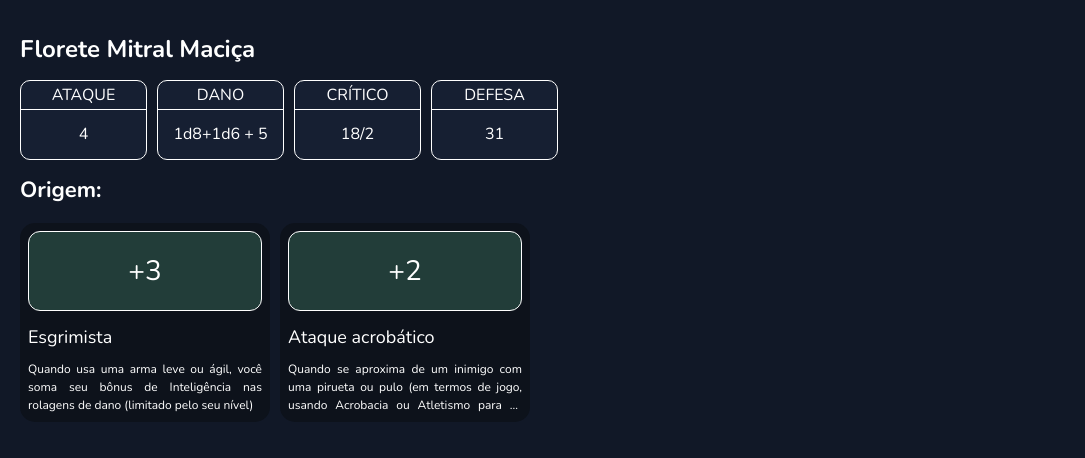
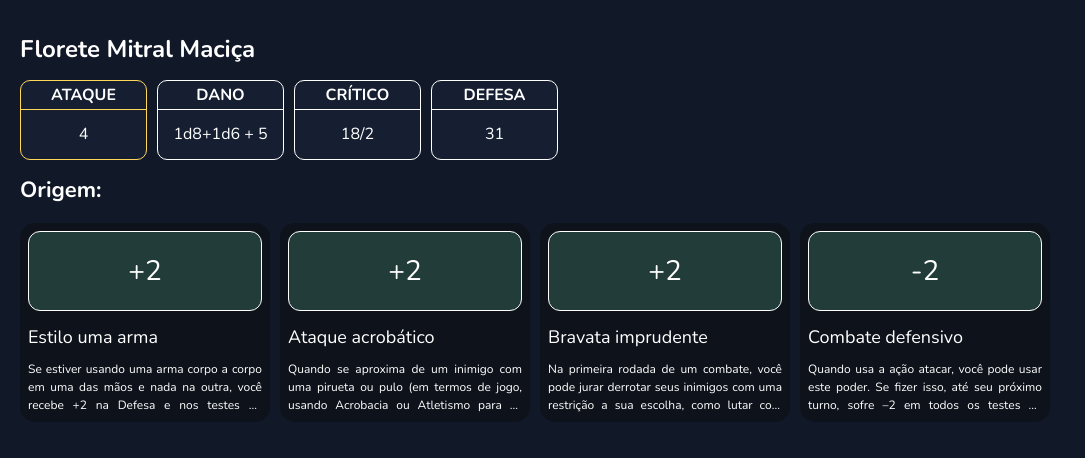
Before and after one commit to lauanS/sp-sheet, a Vue app: page / in a window 1280 px wide. Shown: the top 458 px of the page, without its empty margins (0-1085 px from the left). Built offline with nearby package versions, Linux system fonts and the light colour scheme.

Commit message:
:lipstick: Improves the feedback of the selected status

```diff
--- a/src/components/StatusInfo.vue
+++ b/src/components/StatusInfo.vue
@@ -1,12 +1,17 @@
 <template>
-  <div class="status">
+  <div :class="`status ${ selected ? 'selected' : '' }`">
     <span class="name">{{ name }}</span>
     <span class="value">{{ value }}</span>
   </div>
 </template>
 
 <script setup lang="ts">
-const { name, value } = defineProps<{ name: string, value: string | number }>()
+const { name, value, selected } = defineProps<{
+  name: string,
+  value: string | number,
+  selected: boolean
+}>()
+console.log(name, selected)
 </script>
 
 <style scoped lang="scss">
@@ -24,6 +29,13 @@
   flex-direction: column;
   align-items: center;
 
+  &.selected {
+    border-color: #ffd859;
+    .name {
+      border-bottom-color: #ffd859;;
+    }
+  }
+
   .name {
     font-size: 16px;
     border-bottom: 1px solid white;
@@ -32,6 +44,7 @@
 
     padding: 5px 0px;
     text-transform: uppercase;
+    font-weight: bold;
   }
 
   .value {
--- a/src/views/FlorianView.vue
+++ b/src/views/FlorianView.vue
@@ -13,6 +13,7 @@
           :key="status.name"
           :name="status.name"
           :value="status.value"
+          :selected="selectedStatus === status.code"
           @click="() => selectStatus(status.code as ModifierStatus)"
         />
       </div>
@@ -47,7 +48,7 @@
 const dices = ref("1d8+1d6");
 const critChange = ref(18);
 const critMod = ref(2);
-const selectedStatus = ref<ModifierStatus>('damage');
+const selectedStatus = ref<ModifierStatus>('hit');
 
 const modList = ref(florianSkills.reduce<Mod[]>((skillList, skill) => {
   skill.modifiers.forEach(modifier => {
```
